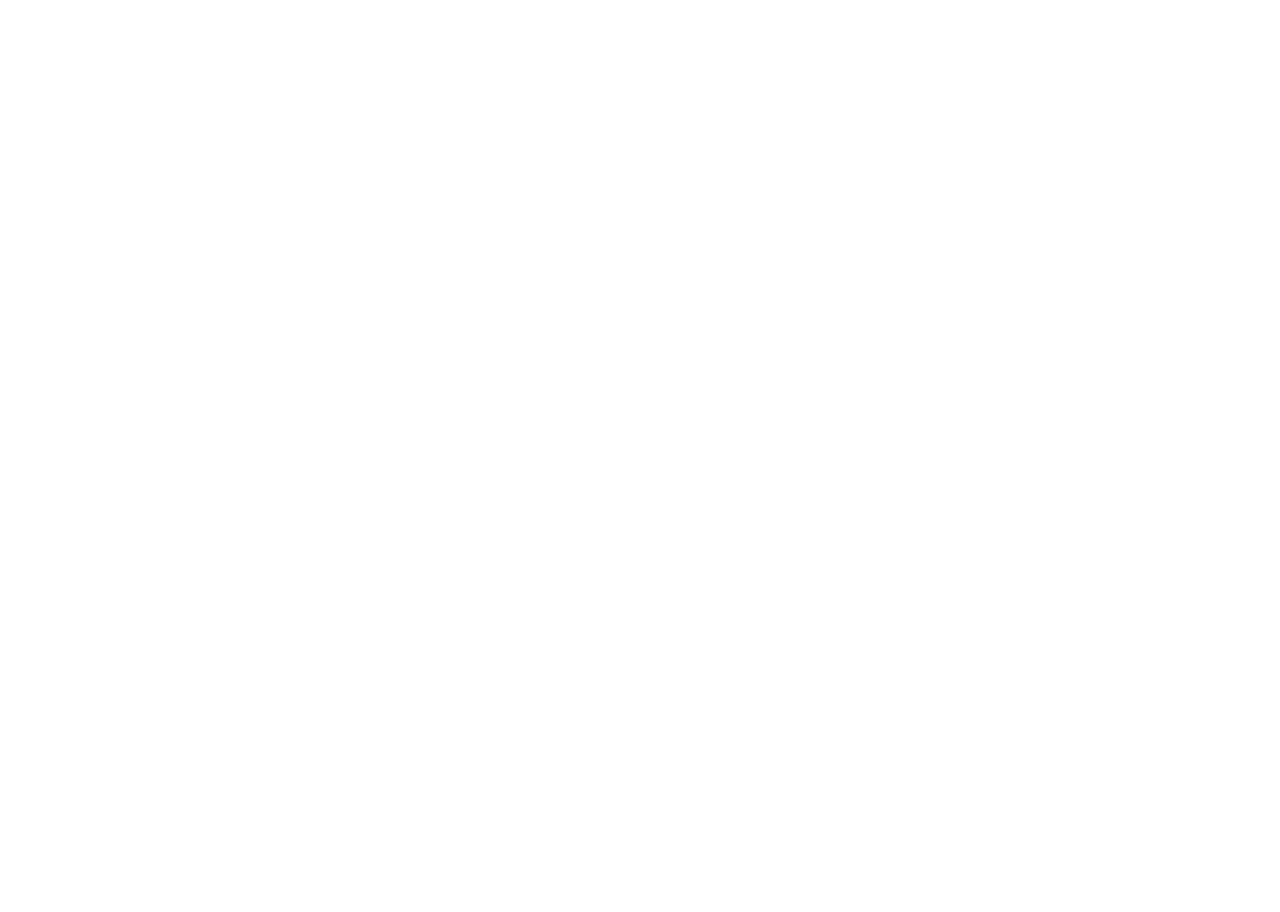
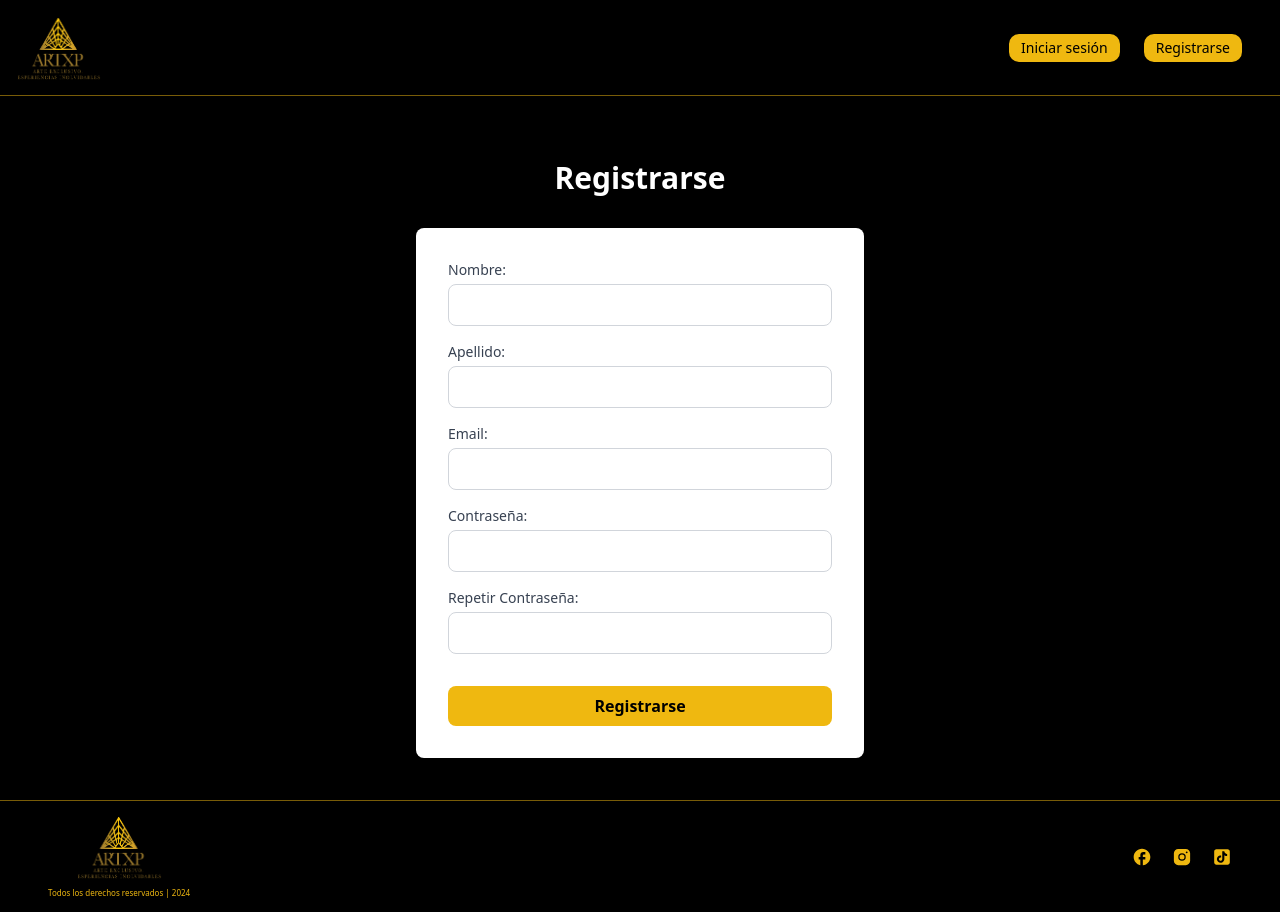
Before and after one commit to lizethalonso/Frontend-deploy, a React (Vite) app: page /register in a window 1280 px wide. Before the commit this address had no page. Before the commit the page ends 800 px from the top, so only its background shows below. Built offline with nearby package versions, Linux system fonts and the light colour scheme.

Commit message:
Componentes login y register. Se corrige tamaño cards

```diff
--- a/src/App.jsx
+++ b/src/App.jsx
@@ -3,6 +3,8 @@
 import Layout from "./layout/Layout.jsx";
 import Home from "./pages/Home.jsx";
 import Admin from "./pages/Admin.jsx";
+import Login from './pages/Login.jsx';
+import Register from './pages/Register.jsx';
 import ContextProvider from "./utils/global.context.jsx";
 
 function App() {
@@ -14,6 +16,8 @@
             <Route path="/" element={<Layout />}>
               <Route path="/" element={<Home />} />
               <Route path="/administracion" element={<Admin />} />
+              <Route path="/login" element={<Login />} />
+              <Route path="/register" element={<Register />} />
             </Route>
           </Routes>
         </Router>
--- a/src/components/Card.jsx
+++ b/src/components/Card.jsx
@@ -12,7 +12,7 @@
       >
         <div className="absolute inset-0 rounded-xl bg-gradient-to-b from-transparent via-black/20 to-black/80 opacity-0" />
 
-        <div className="relative overflow-hidden rounded-xl bg-white/10 backdrop-blur-sm">
+        <div className="relative overflow-hidden h-96 rounded-xl bg-white/10 backdrop-blur-sm">
           <div className="relative">
             <img
               className="h-48 w-full object-cover"
@@ -22,7 +22,7 @@
             />
           </div>
 
-          <div className="p-4 bg-white">
+          <div className="p-4 bg-white flex flex-col h-48">
             <h3 className="text-2xl font-semibold text-gray-800 mb-2">{producto.nombre}</h3>
             <p className="text-gray-600 text-sm mb-4 line-clamp-2">{producto.descripcion}</p>
 
--- a/src/components/Header.jsx
+++ b/src/components/Header.jsx
@@ -1,19 +1,30 @@
-import { useContextGlobal } from "../utils/global.context";
 import Logo from "./Logo";
 import ButtonSet from "./ButtonSet";
+import { useNavigate } from "react-router-dom";
 
 const Header = () => {
-	const { isMobile } = useContextGlobal();
+	const navigate = useNavigate();
 
 	const buttons = {
-		1: [{ text: "Iniciar sesión", bgColor: "primary", textColor: "black", textSize:"sm", action: () => console.log('Iniciar sesión') }],
-		2: [{ text: "Registrarse", bgColor: "primary", textColor: "black", textSize:"sm", action: () => console.log('Registrarse') }],
+		1: [{
+			text: "Iniciar sesión",
+			bgColor: "primary",
+			textColor: "black",
+			textSize:"sm",
+			action: () => navigate('/login')
+		}],
+		2: [{
+			text: "Registrarse",
+			bgColor: "primary",
+			textColor: "black",
+			textSize:"sm",
+			action: () => navigate('/register')
+		}],
 	};
 
 
 	return (
 		<header className="flex bg-background justify-between items-center fixed top-0 w-screen h-24 z-10 p-4  border-primary/50 ">
-
 			<Logo size={16} />
 			<ButtonSet buttons={buttons} />
 		</header>
--- a/src/pages/Admin.jsx
+++ b/src/pages/Admin.jsx
@@ -1,13 +1,13 @@
-import { useContextGlobal } from "../utils/global.context"; // Adjust the import path if needed
+import { useContextGlobal } from "../utils/global.context";
 import SubHeader from "../components/SubHeader";
 import ProductTable from "../components/admin/ProductTable";
 import Form from "../components/admin/Form";
 import Message from "../components/admin/Message";
 import IsMobile from "../components/admin/IsMobile";
-import { useState } from "react"; // Ensure useState is imported
+import { useState } from "react";
 
 const Admin = () => {
-    const { isMobile } = useContextGlobal(); // Get isMobile from context
+    const { isMobile } = useContextGlobal();
     const [isCreatingProduct, setIsCreatingProduct] = useState(false);
     const [successMessage, setSuccessMessage] = useState("");
     const [errorMessage, setErrorMessage] = useState("");
--- /dev/null
+++ b/src/pages/Login.jsx
@@ -0,0 +1,36 @@
+const Login = () => {
+  return (
+    <div className="flex flex-col w-full pt-32 min-h-screen bg-black">
+        <h1 className="text-3xl font-bold text-center text-white mt-8 mb-8">Iniciar Sesión</h1>
+        <form
+        action=""
+        className="flex flex-col w-full max-w-md mx-auto bg-white p-8 rounded-lg shadow-md"
+        >
+            <label className="mb-4">
+            <span className="block text-sm font-medium text-gray-700">Email:</span>
+                <input
+                  type="email"
+                  name="email"
+                  className="w-96 mt-1 p-2 border border-gray-300 rounded-lg"
+                  required
+                />
+            </label>
+            <label className="mb-4">
+            <span className="block text-sm font-medium text-gray-700">Contraseña:</span>
+                <input
+                  type="password"
+                  name="password"
+                  className="w-96 mt-1 p-2 border border-gray-300 rounded-lg"
+                  required
+                />
+            </label>
+            <button
+            type="submit"
+            className="w-full py-2 mt-4 bg-primary text-black font-semibold rounded-lg"
+            >Iniciar Sesión</button>
+        </form>
+    </div>
+  )
+}
+
+export default Login
--- /dev/null
+++ b/src/pages/Register.jsx
@@ -0,0 +1,75 @@
+const Register = () => {
+  return (
+    <div className="flex flex-col w-full pt-32 min-h-screen bg-black">
+        <h1 className="text-3xl font-bold text-center text-white mt-8 mb-8">Registrarse</h1>
+        <form
+            action=""
+            className="flex flex-col w-full max-w-md mx-auto bg-white p-8 rounded-lg shadow-md"
+        >
+            <label className="mb-4">
+                <span className="block text-sm font-medium text-gray-700">
+                    Nombre:
+                </span>
+                <input
+                    type="text"
+                    name="firstName"
+                    className="w-96 mt-1 p-2 border border-gray-300 rounded-lg"
+                    required
+                />
+            </label>
+            <label className="mb-4">
+                <span className="block text-sm font-medium text-gray-700">
+                    Apellido:
+                </span>
+                <input
+                    type="text"
+                    name="lastName"
+                    className="w-96 mt-1 p-2 border border-gray-300 rounded-lg"
+                    required
+                />
+            </label>
+            <label className="mb-4">
+                <span className="block text-sm font-medium text-gray-700">
+                    Email:
+                </span>
+                <input
+                    type="email"
+                    name="email"
+                    className="w-96 mt-1 p-2 border border-gray-300 rounded-lg"
+                    required
+                />
+            </label>
+            <label className="mb-4">
+                <span className="block text-sm font-medium text-gray-700">
+                    Contraseña:
+                </span>
+                <input
+                    type="password"
+                    name="password"
+                    className="w-96 mt-1 p-2 border border-gray-300 rounded-lg"
+                    required
+                />
+            </label>
+            <label className="mb-4">
+                <span className="block text-sm font-medium text-gray-700">
+                    Repetir Contraseña:
+                </span>
+                <input
+                    type="password"
+                    name="confirmPassword"
+                    className="w-96 mt-1 p-2 border border-gray-300 rounded-lg"
+                    required
+                />
+            </label>
+            <button
+                type="submit"
+                className="w-full py-2 mt-4 bg-primary text-black font-semibold rounded-lg"
+            >
+                Registrarse
+            </button>
+        </form>
+    </div>
+  )
+}
+
+export default Register
```
Also changed, not shown: 1 other file (tests, documents, lock files or other folders).
